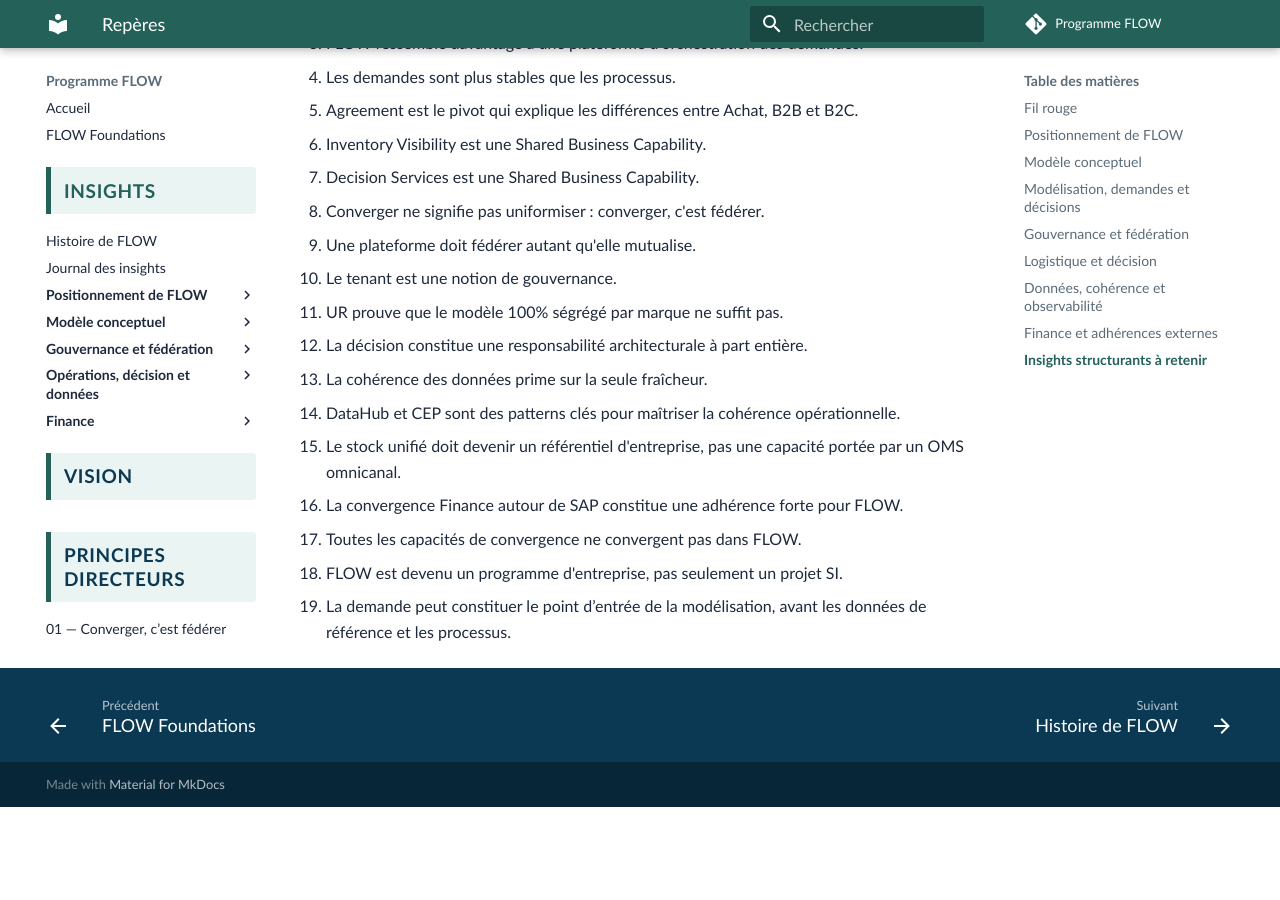
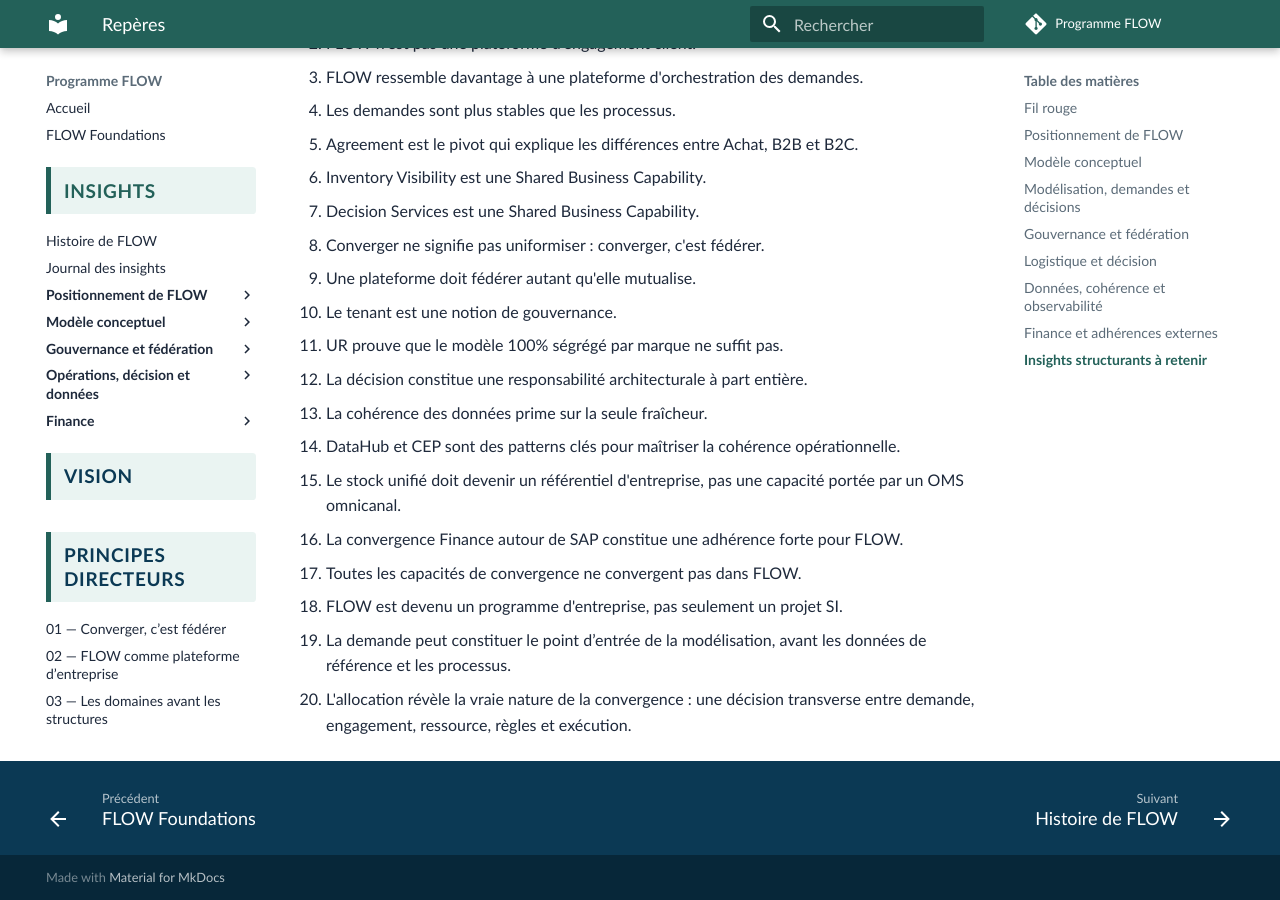
Before and after one commit to laurent-sintes/FLOW-Program, an MkDocs documentation site: the page built from docs/insights/index.md, in a window 1280 px wide and 900 px high, scrolled down 1716 px. Built offline with MkDocs 1.6.1 and Material for MkDocs 9.7.7, drawn with Linux system fonts in a browser that asks for light colours; comment, search, counter and statistics services are not loaded; before the commit the page ends 2523 px from its top, so only the background shows below that; some of the changed text lies outside the part shown.

Commit message:
Ajoute l'allocation aux insights structurants

```diff
--- a/docs/insights/index.md
+++ b/docs/insights/index.md
@@ -33,6 +33,7 @@
 ## Logistique et décision
 
 - [Gouvernance logistique : BRD vs GBM](gouvernance-logistique-brd-vs-gbm.md)
+- [L'allocation révèle la vraie nature de la convergence](allocation-point-saillant-de-la-convergence.md)
 
 ## Données, cohérence et observabilité
 
@@ -64,3 +65,4 @@
 17. Toutes les capacités de convergence ne convergent pas dans FLOW.
 18. FLOW est devenu un programme d'entreprise, pas seulement un projet SI.
 19. La demande peut constituer le point d’entrée de la modélisation, avant les données de référence et les processus.
+20. L'allocation révèle la vraie nature de la convergence : une décision transverse entre demande, engagement, ressource, règles et exécution.
```
